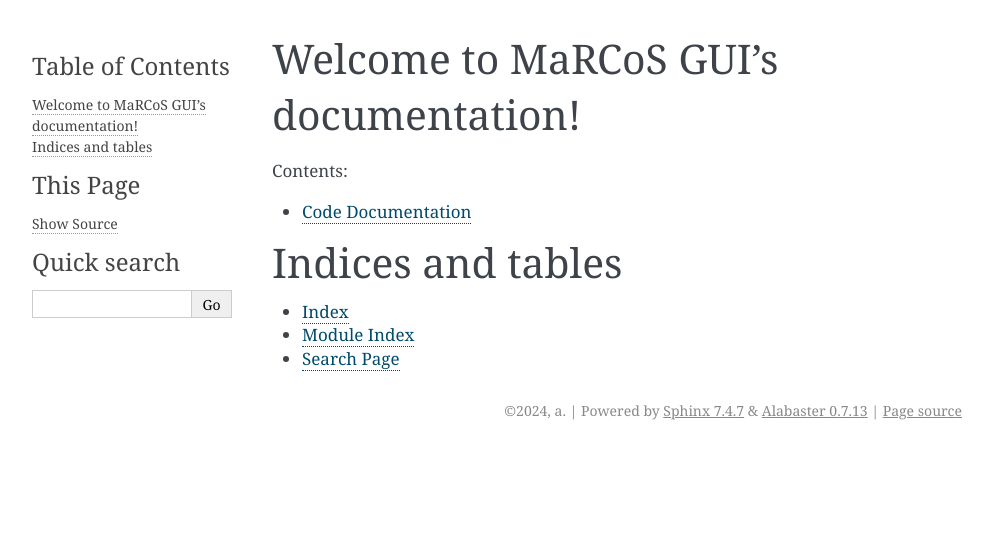
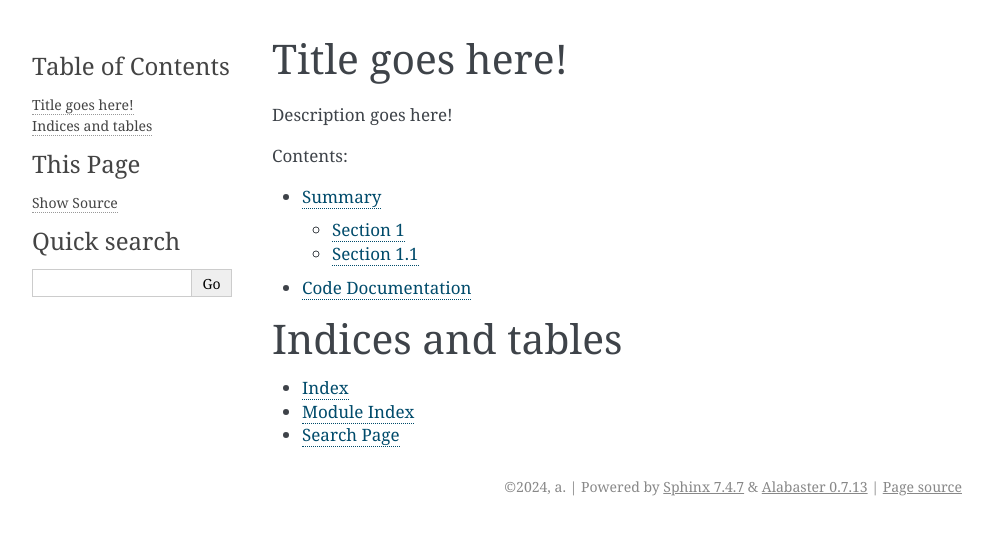
Before and after one commit to josalggui/test, a Sphinx documentation site: the page built from Sphinx/index.rst, in a window 1280 px wide. Shown: the top 535 px of the page, without its empty margins (148-1141 px from the left). Built offline with Sphinx 7.4.7, drawn with Linux system fonts in a browser that asks for light colours.

Commit message:
Adding some content

```diff
--- a/Sphinx/index.rst
+++ b/Sphinx/index.rst
@@ -3,13 +3,16 @@
    You can adapt this file completely to your liking, but it should at least
    contain the root `toctree` directive.
 
-Welcome to MaRCoS GUI's documentation!
+Title goes here!
 ======================================
+
+Description goes here!
 
 .. toctree::
    :maxdepth: 2
    :caption: Contents:
 
+   summary.rst
    code.rst
 
 
--- /dev/null
+++ b/Sphinx/summary.rst
@@ -0,0 +1,11 @@
+Summary
+=======
+Summary of project
+
+Section 1
+---------
+Stuff in section
+
+Section 1.1
+-----------
+Stuff in subsection
```
